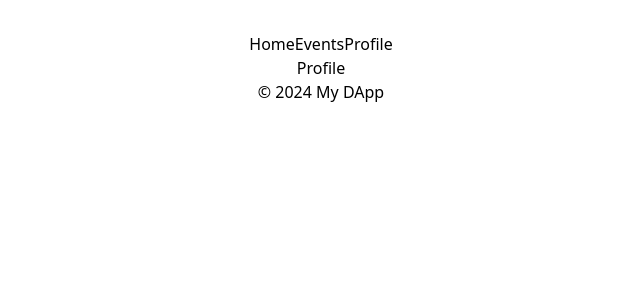
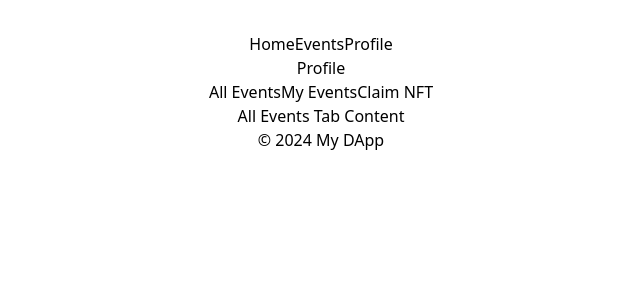
Before and after one commit to Bee-code-tech/Eventos, a React (Vite) app: page /profile in a window 1280 px wide. Shown: the top 300 px of the page, without its empty margins (319-959 px from the left). Built offline with nearby package versions, Linux system fonts and the light colour scheme.

Commit message:
layout completed

```diff
--- a/package.json
+++ b/package.json
@@ -12,6 +12,7 @@
   "dependencies": {
     "react": "^18.3.1",
     "react-dom": "^18.3.1",
+    "react-hot-toast": "^2.4.1",
     "react-router-dom": "^6.26.2"
   },
   "devDependencies": {
--- /dev/null
+++ b/src/components/Modal/EventModal.tsx
@@ -0,0 +1,20 @@
+import React from "react";
+
+interface EventModalProps {
+  onClose: () => void;
+}
+
+const EventModal: React.FC<EventModalProps> = ({ onClose }) => {
+  return (
+    <div className="fixed inset-0 flex items-center justify-center bg-gray-800 bg-opacity-75">
+      <div className="p-6 bg-white rounded-lg shadow-lg">
+        <h2 className="mb-4 text-xl font-bold">Create Event</h2>
+        <button className="btn" onClick={onClose}>
+          Close
+        </button>
+      </div>
+    </div>
+  );
+};
+
+export default EventModal;
--- /dev/null
+++ b/src/pages/Profile/AllEventsTab.tsx
@@ -0,0 +1,7 @@
+import React from "react";
+
+const AllEventsTab = () => {
+  return <div>All Events Tab Content</div>;
+};
+
+export default AllEventsTab;
--- /dev/null
+++ b/src/pages/Profile/ClaimNFTTab.tsx
@@ -0,0 +1,7 @@
+import React from "react";
+
+const ClaimNFTTab = () => {
+  return <div>Claim NFT Tab Content</div>;
+};
+
+export default ClaimNFTTab;
--- /dev/null
+++ b/src/pages/Profile/MyEventsTab.tsx
@@ -0,0 +1,18 @@
+import React, { useState } from "react";
+import EventModal from "../../components/Modal/EventModal";
+
+
+const MyEventsTab = () => {
+  const [isModalOpen, setIsModalOpen] = useState(false);
+
+  return (
+    <div>
+      <button className="btn" onClick={() => setIsModalOpen(true)}>
+        Create Event
+      </button>
+      {isModalOpen && <EventModal onClose={() => setIsModalOpen(false)} />}
+    </div>
+  );
+};
+
+export default MyEventsTab;
--- a/src/pages/Profile/Profile.tsx
+++ b/src/pages/Profile/Profile.tsx
@@ -1,9 +1,50 @@
-import React from 'react'
+import React, { useState } from "react";
+import AllEventsTab from "./AllEventsTab";
+import MyEventsTab from "./MyEventsTab";
+import ClaimNFTTab from "./ClaimNFTTab";
 
 const Profile = () => {
+  const [activeTab, setActiveTab] = useState<"all" | "myEvents" | "claimNFT">("all");
+
+  const renderTabContent = () => {
+    switch (activeTab) {
+      case "all":
+        return <AllEventsTab />;
+      case "myEvents":
+        return <MyEventsTab />;
+      case "claimNFT":
+        return <ClaimNFTTab />;
+      default:
+        return null;
+    }
+  };
+
   return (
-    <div>Profile</div>
-  )
-}
+    <div className="container px-4 mx-auto">
+      <h1 className="mb-4 text-2xl font-bold">Profile</h1>
+      <div className="tabs">
+        <button
+          className={`tab ${activeTab === "all" && "active"}`}
+          onClick={() => setActiveTab("all")}
+        >
+          All Events
+        </button>
+        <button
+          className={`tab ${activeTab === "myEvents" && "active"}`}
+          onClick={() => setActiveTab("myEvents")}
+        >
+          My Events
+        </button>
+        <button
+          className={`tab ${activeTab === "claimNFT" && "active"}`}
+          onClick={() => setActiveTab("claimNFT")}
+        >
+          Claim NFT
+        </button>
+      </div>
+      <div className="mt-4 tab-content">{renderTabContent()}</div>
+    </div>
+  );
+};
 
-export default Profile
+export default Profile;
```
Also changed, not shown: src/components/EventCard/EventCard.tsx (added, +16 -0 lines), src/components/EventList/EventCard.tsx (added, +28 -0 lines), 1 other file (tests, documents, lock files or other folders).
